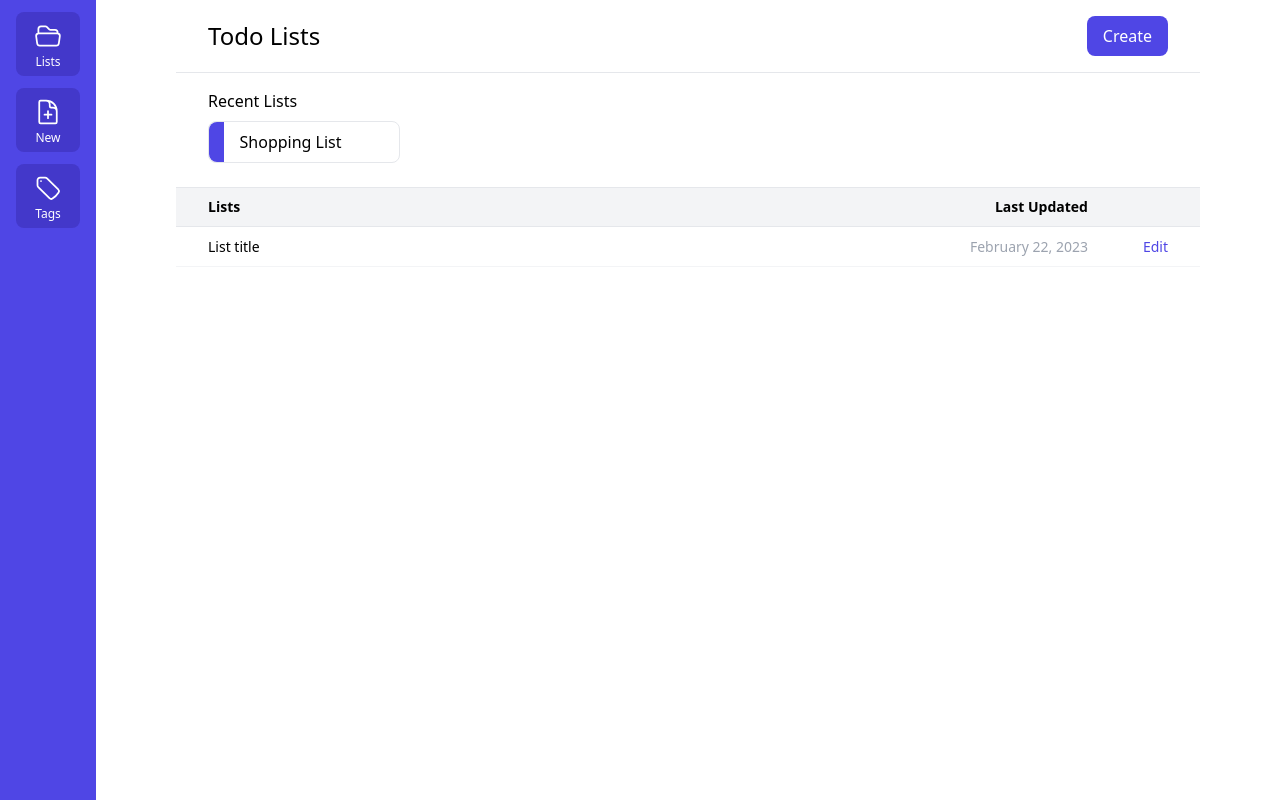
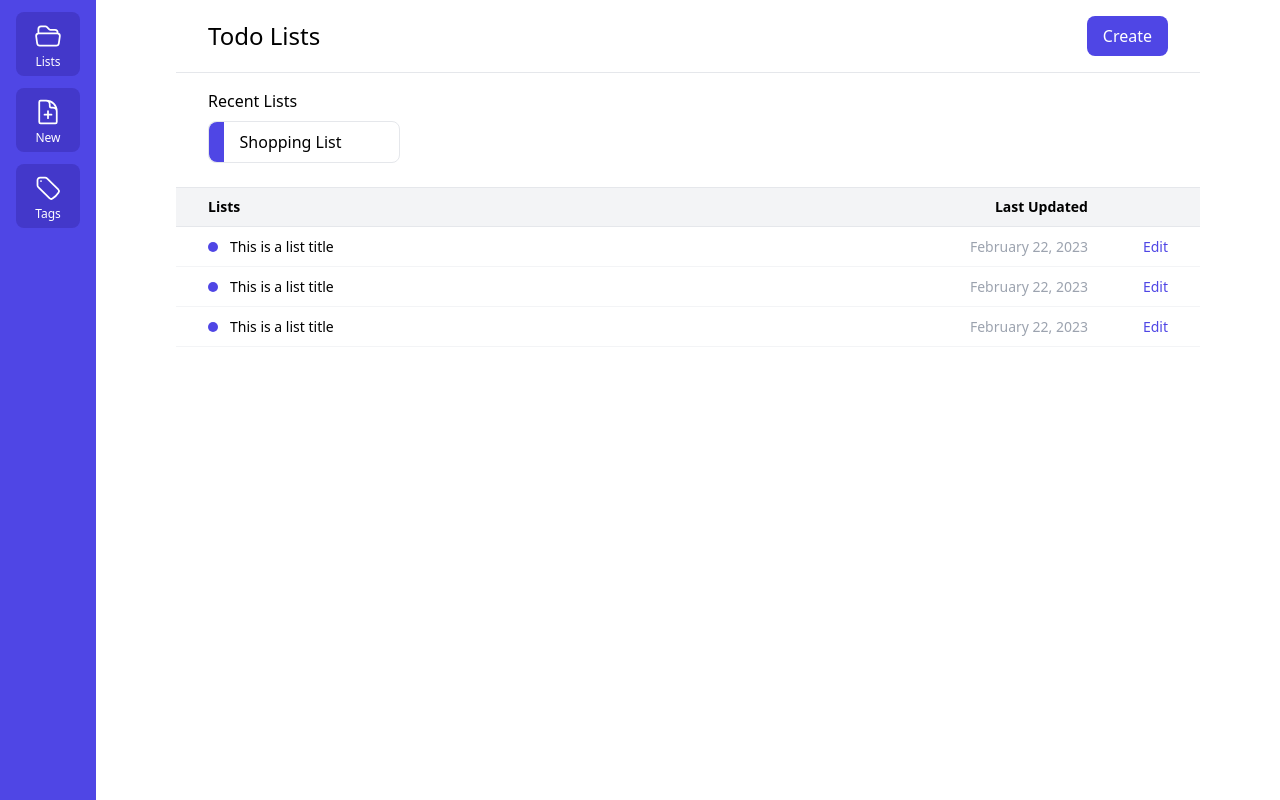
Before and after one commit to matthiebl/todo-app, a React (Vite) app: page / in a window 1280 px wide. Built offline with nearby package versions, Linux system fonts and the light colour scheme.

Commit message:
Make list item a smaller component

```diff
--- a/src/pages/TodoLists.tsx
+++ b/src/pages/TodoLists.tsx
@@ -30,11 +30,24 @@ export const TodoListsPage: React.FC<TodoListsPageProps> = ({}) => {
                     <div className='w-full truncate pr-4 sm:w-8/12'>Lists</div>
                     <div className='hidden w-3/12 truncate text-right sm:block'>Last Updated</div>
                 </div>
-                <a href='#/todo' className='flex h-10 items-center border-b border-gray-100 px-8 text-sm'>
-                    <div className='w-full truncate pr-4 sm:w-8/12'>List title</div>
-                    <div className='hidden w-3/12 truncate text-right text-gray-400 sm:block'>February 22, 2023</div>
-                    <div className='hidden w-1/12 truncate text-right text-indigo-600 sm:block'>Edit</div>
-                </a>
+                <TodoListItem
+                    id='todo'
+                    color='bg-indigo-600'
+                    title='This is a list title'
+                    lastEdit='February 22, 2023'
+                />
+                <TodoListItem
+                    id='todo'
+                    color='bg-indigo-600'
+                    title='This is a list title'
+                    lastEdit='February 22, 2023'
+                />
+                <TodoListItem
+                    id='todo'
+                    color='bg-indigo-600'
+                    title='This is a list title'
+                    lastEdit='February 22, 2023'
+                />
             </main>
         </PageWrapper>
     )
@@ -55,3 +68,23 @@ const RecentList: React.FC<RecentListProps> = ({ color, title }) => {
         </a>
     )
 }
+
+interface TodoListItemProps {
+    id: string
+    color: string
+    title: string
+    lastEdit: string
+}
+
+const TodoListItem: React.FC<TodoListItemProps> = ({ id, color, title, lastEdit }) => {
+    return (
+        <a href={'#/' + id} className='flex h-10 items-center border-b border-gray-100 px-8 text-sm'>
+            <div className='flex w-full items-center gap-3 truncate pr-4 sm:w-8/12'>
+                <div className={'h-2.5 w-2.5 rounded-full ' + color} />
+                {title}
+            </div>
+            <div className='hidden w-3/12 truncate text-right text-gray-400 sm:block'>{lastEdit}</div>
+            <div className='hidden w-1/12 truncate text-right text-indigo-600 sm:block'>Edit</div>
+        </a>
+    )
+}
```
